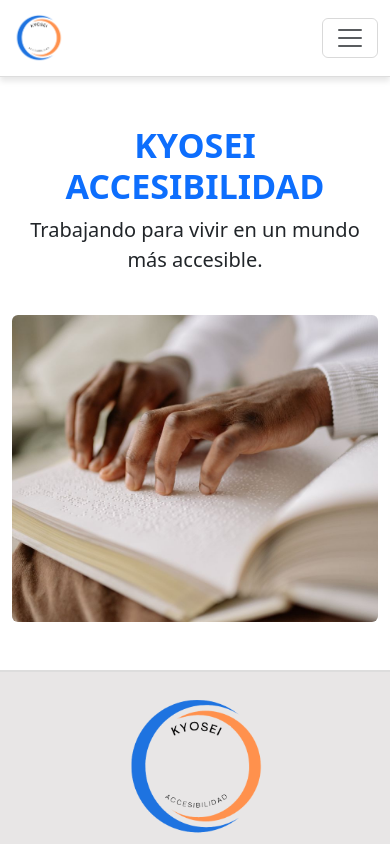
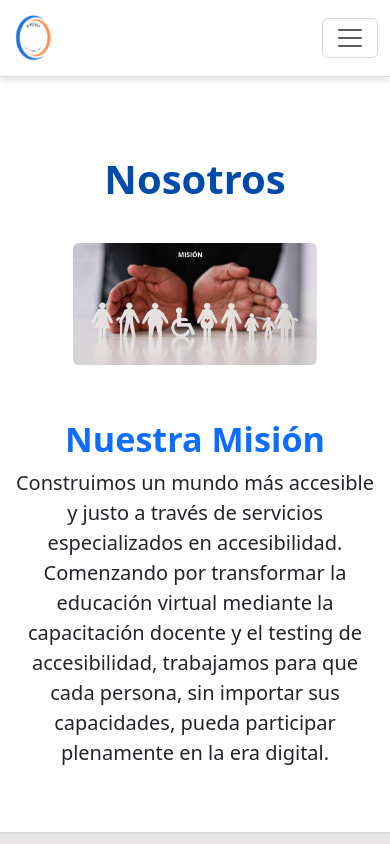
Before and after one commit to tanonibrenda/kyoseiaccesibilidad, a React (Vite) app in the folder kyosei-accesibilidad/: page /nosotros in a window 390 px wide. Shown: the top 844 px of the page. Built offline with nearby package versions, Linux system fonts and the light colour scheme.

Commit message:
nosotrosConMisionMalH1

```diff
--- a/kyosei-accesibilidad/package.json
+++ b/kyosei-accesibilidad/package.json
@@ -13,7 +13,8 @@
     "bootstrap": "^5.3.6",
     "react": "^19.1.0",
     "react-bootstrap": "^2.10.10",
-    "react-dom": "^19.1.0"
+    "react-dom": "^19.1.0",
+    "react-router-dom": "^7.6.2"
   },
   "devDependencies": {
     "@eslint/js": "^9.25.0",
--- a/kyosei-accesibilidad/src/App.jsx
+++ b/kyosei-accesibilidad/src/App.jsx
@@ -1,18 +1,22 @@
 import React from "react";
-import Header from "./components/Header.jsx"; // Importa el Header
-import Home from "./pages/Home.jsx";
-import Footer from "./components/Footer.jsx";
+import { BrowserRouter as Router, Routes, Route } from "react-router-dom";
+import Header from "./components/Header";
+import Home from "./pages/Home";
+import Nosotros from "./pages/Nosotros.jsx";  // ✅ Importa la página Nosotros
+import Footer from "./components/Footer";
 import "./styles/header.css";
-
 import "bootstrap/dist/css/bootstrap.min.css";
 
 function App() {
   return (
-    <>
+    <Router>
       <Header />
-      <Home />
+      <Routes>
+        <Route path="/" element={<Home />} />  {/* Página principal */}
+        <Route path="/nosotros" element={<Nosotros />} />  {/* Página Nosotros */}
+      </Routes>
       <Footer />
-    </>
+    </Router>
   );
 }
 
--- /dev/null
+++ b/kyosei-accesibilidad/src/pages/Nosotros.jsx
@@ -0,0 +1,44 @@
+import React from "react";
+import Header from "../components/Header";
+import Footer from "../components/Footer";
+import "./nosotros.css";
+
+const Nosotros = () => {
+  return (
+    <>
+      {/* <Header /> */}
+      <main className="container d-flex flex-column flex-lg-row align-items-center justify-content-between gap-4 my-5">
+        {/* Sección de texto */}
+
+        <main class="contenedor">
+          <h1 className="titulo">Nosotros</h1>
+
+  <aside class="imagen">
+    <img src="../../public/assets/MISIÓN.png" alt="Manos protegiendo figuras de papel representando diversidad e inclusión como nuestra misión"/>
+  </aside>
+
+
+  {/* <section class="className=text-lg-start text-center flex-fill">
+    <h2>Nuestra Misión</h2>
+    <p className="lead text-dark">Construimos un mundo más accesible y justo a través de servicios especializados en accesibilidad.
+    Comenzando por transformar la educación virtual mediante la capacitación docente y el testing de accesibilidad,
+    trabajamos para que cada persona, sin importar sus capacidades, pueda participar plenamente en la era digital.</p>
+  </section> */}
+</main>
+
+        <section className="text-lg-start text-center flex-fill">
+          <h2 className="display-4 fw-bold text-primary">Nuestra Misión</h2>
+          <p className="lead text-dark">
+            Construimos un mundo más accesible y justo a través de servicios especializados en accesibilidad.
+    Comenzando por transformar la educación virtual mediante la capacitación docente y el testing de accesibilidad, trabajamos para que cada persona, sin importar sus capacidades, pueda participar plenamente en la era digital.
+          </p>
+        </section>
+
+
+      </main>
+      {/* <Footer /> */}
+    </>
+  );
+};
+
+export default Nosotros;
--- /dev/null
+++ b/kyosei-accesibilidad/src/pages/nosotros.css
@@ -0,0 +1,98 @@
+/* Estilos generales */
+main {
+  display: flex;
+  justify-content: space-between;
+  align-items: center;
+  padding: 40px;
+  gap: 20px;
+}
+
+/* Imagen con esquinas redondeadas */
+img {
+  border-radius: 6px;
+  max-width: 100%;
+  height: auto;
+}
+
+/* Texto */
+h1, h2 {
+  font-size: 2rem;
+  font-weight: bold;
+  color: #004aad;
+}
+
+p {
+  font-size: 1.2rem;
+  color: #333;
+}
+
+.titulo {
+  font-size: 2.5rem;
+  font-weight: bold;
+  color: #004aad;
+  text-align: center;
+  margin-bottom: 20px;
+}
+
+
+/* 📱 Móviles (360px - 390px) */
+@media (max-width: 390px) {
+  main {
+    flex-direction: column;
+    text-align: center;
+    padding: 20px;
+  }
+
+  h1, h2 {
+    font-size: 1.6rem;
+  }
+
+  p {
+    font-size: 1rem;
+  }
+
+  img {
+    width: 30%;
+  }
+}
+
+/* 📲 Tabletas (768px - 810px) */
+@media (max-width: 810px) {
+  main {
+    flex-direction: column;
+    text-align: center;
+    padding: 30px;
+  }
+
+  h1, h2 {
+    font-size: 1.8rem;
+  }
+
+  p {
+    font-size: 1.1rem;
+  }
+
+  img {
+    width: 80%;
+  }
+}
+
+/* 💻 Computadoras (1366px - 1920px) */
+@media (min-width: 1366px) {
+  main {
+    flex-direction: row;
+    padding: 50px;
+  }
+
+  h1, h2 {
+    font-size: 2.4rem;
+  }
+
+  p {
+    font-size: 1.4rem;
+  }
+
+  img {
+    width: 100%;
+  }
+}
```
Also changed, not shown: kyosei-accesibilidad/public/assets/MISIÓN.png (added), 1 other file (tests, documents, lock files or other folders).
